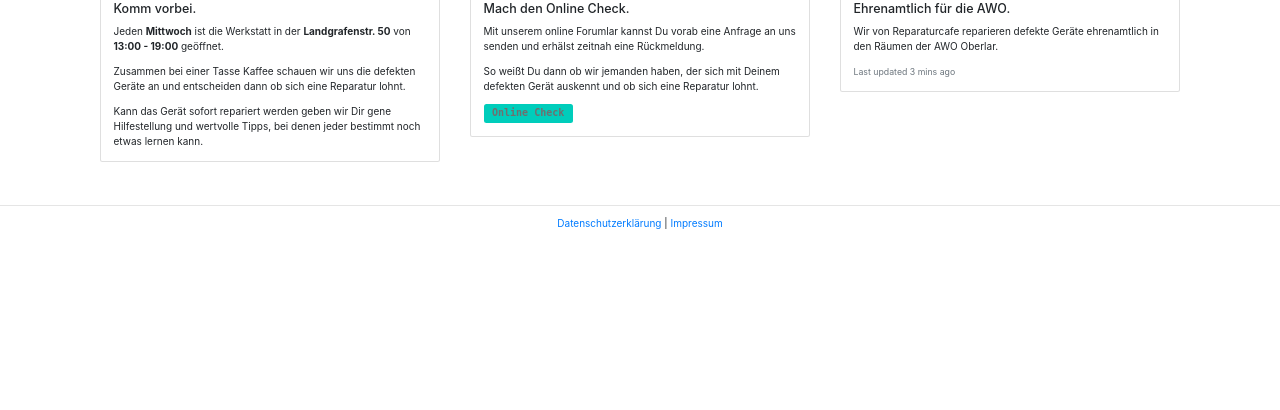
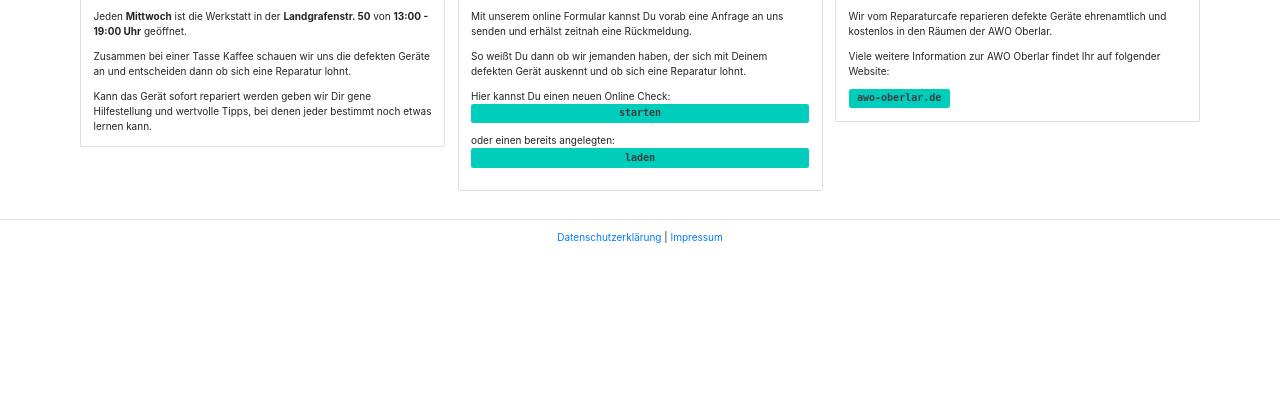
Before and after one commit to kamkalian/reparaturcafe, a Flask app: page / in a window 1280 px wide. Shown: the part 314-724 px from the top of the page. Run offline with Flask 2, Linux system fonts and the light colour scheme; some libraries are stand-ins or nearby versions.

Commit message:
Start with online check

```diff
--- a/app/__init__.py
+++ b/app/__init__.py
@@ -27,6 +27,9 @@ def create_app(config_class=Config):
     from app.auth import bp as auth_bp
     app.register_blueprint(auth_bp, url_prefix='/auth')
 
+    from app.online_check import bp as online_check_bp
+    app.register_blueprint(online_check_bp)
+
     return app
 
 
--- a/app/static/styles/custom.css
+++ b/app/static/styles/custom.css
@@ -3,8 +3,10 @@
 	line-height: 1;
 	font-family: monospace;
 	background: #00cdbb;
-	color: #6f6f6f;
+	color: #3f3f3f;
     font-weight: bold;
+    word-wrap: break-word;
+    white-space: normal;
 }
 
 .btn-fixed:hover{
--- a/app/templates/base.html
+++ b/app/templates/base.html
@@ -53,7 +53,7 @@
 
     <script src="{{ url_for('static', filename='js/jquery-3.3.1.min.js') }}"></script>
     <script src="{{ url_for('static', filename='js/bootstrap.bundle.min.js') }}"></script>
-    <div class="container p-5">
+    <div class="container p-3">
 
         {% with messages = get_flashed_messages(with_categories=true) %}
         {% if messages %}
@@ -67,7 +67,7 @@
         {% endif %}
         {% endwith %}
 
-        <h1>{{ title }}</h1>
+        <h1 class="pb-2">{{ title }}</h1>
     {% block c %}
         {% with messages = get_flashed_messages() %}
         {% if messages %}
--- a/app/templates/index.html
+++ b/app/templates/index.html
@@ -1,42 +1,58 @@
 {% extends "base.html" %}
 
 {% block c %}
-<div class="row">
-    <div class="col-12 col-md-6 col-lg-4 mb-1">
+<div class="card-columns">
+
         <div class="card">
-            <img class="card-img-top ml-auto mr-auto mt-1" src="{{ url_for('static', filename='logo.svg') }}" alt="logo reparaturcafe"
+            <div class="text-center">
+                <img class="card-img-top ml-auto mr-auto mt-1" src="{{ url_for('static', filename='logo.svg') }}" alt="logo reparaturcafe"
                 style="width:150px!important; height:150px;">
+            </div>
             <div class="card-body">
                 <h5 class="card-title">Komm vorbei.</h5>
-                <p class="card-text">Jeden <strong>Mittwoch</strong> ist die Werkstatt in der <strong>Landgrafenstr. 50</strong> von <strong>13:00 - 19:00</strong> geöffnet.</p>
+                <p class="card-text">Jeden <strong>Mittwoch</strong> ist die Werkstatt in der <strong>Landgrafenstr. 50</strong> von <strong>13:00 - 19:00 Uhr</strong> geöffnet.</p>
                 <p class="card-text">Zusammen bei einer Tasse Kaffee schauen wir uns die defekten Geräte an und entscheiden dann ob sich eine Reparatur lohnt.</p>
                 <p class="card-text">Kann das Gerät sofort repariert werden geben wir Dir gene Hilfestellung und wertvolle Tipps, bei denen jeder bestimmt noch etwas lernen kann.</p>
             </div>
         </div>
-    </div>
-    <div class="col-12 col-md-6 col-lg-4 mb-1">
+
+
         <div class="card">
-            <img class="card-img-top ml-auto mr-auto mt-1" src="{{ url_for('static', filename='Klemmbrett.svg') }}" alt="logo reparaturcafe"
-                style="width:150px!important; height:150px;">
+            <div class="text-center">
+                <img class="card-img-top ml-auto mr-auto mt-1" src="{{ url_for('static', filename='Klemmbrett.svg') }}" alt="logo reparaturcafe"
+                     style="width:150px!important; height:150px;">
+            </div>
             <div class="card-body">
                 <h5 class="card-title">Mach den Online Check.</h5>
-                <p class="card-text">Mit unserem online Forumlar kannst Du vorab eine Anfrage an uns senden und erhälst zeitnah eine Rückmeldung.</p>
+                <p class="card-text">Mit unserem online Formular kannst Du vorab eine Anfrage an uns senden und erhälst zeitnah eine Rückmeldung.</p>
                 <p class="card-text">So weißt Du dann ob wir jemanden haben, der sich mit Deinem defekten Gerät auskennt und ob sich eine Reparatur lohnt.</p>
-                <a href="" class="btn btn-fixed">Online Check</a>
+                <p class="card-text">
+                    Hier kannst Du einen neuen Online Check:
+                    <a href="{{ url_for('online_check.create_request') }}" class="btn btn-fixed w-100">starten</a>
+                </p>
+                <p class="card-text">
+                    oder einen bereits angelegten:
+                    <a href="{{ url_for('online_check.create_request') }}" class="btn btn-fixed w-100">laden</a>
+                </p>
                 <p class="card-text"></p>
             </div>
         </div>
-    </div>
-    <div class="col-12 col-md-6 col-lg-4 mb-1">
+
+
         <div class="card">
-            <img class="card-img-top ml-auto mr-auto mt-1" src="{{ url_for('static', filename='Awo-logo-08.svg') }}" alt="logo reparaturcafe"
-                style="height:150px!important; width:175px!important;">
+            <div class="text-center">
+                <img class="card-img-top ml-auto mr-auto mt-1" src="{{ url_for('static', filename='Awo-logo-08.svg') }}" alt="logo reparaturcafe"
+                    style="height:150px!important; width:175px!important;">
+            </div>
             <div class="card-body">
                 <h5 class="card-title">Ehrenamtlich für die AWO.</h5>
-                <p class="card-text">Wir von Reparaturcafe reparieren defekte Geräte ehrenamtlich in den Räumen der AWO Oberlar.</p>
-                <p class="card-text"><small class="text-muted">Last updated 3 mins ago</small></p>
+                <p class="card-text">Wir vom Reparaturcafe reparieren defekte Geräte ehrenamtlich und kostenlos in den Räumen der AWO Oberlar.</p>
+                <p class="card-text">Viele weitere Information zur AWO Oberlar findet Ihr auf folgender Website:</p>
+                <a class="btn btn-fixed" href="https://awo-oberlar.de/" target="_blank">awo-oberlar.de</a>
             </div>
         </div>
+
+
     </div>
 </div>
 
```
Also changed, not shown: app/models.py (+10 -0 lines), app/online_check/__init__.py (added, +12 -0 lines), app/online_check/forms.py (added, +19 -0 lines), app/online_check/routes.py (added, +27 -0 lines), app/templates/online_check/create_request.html (added, +10 -0 lines).
